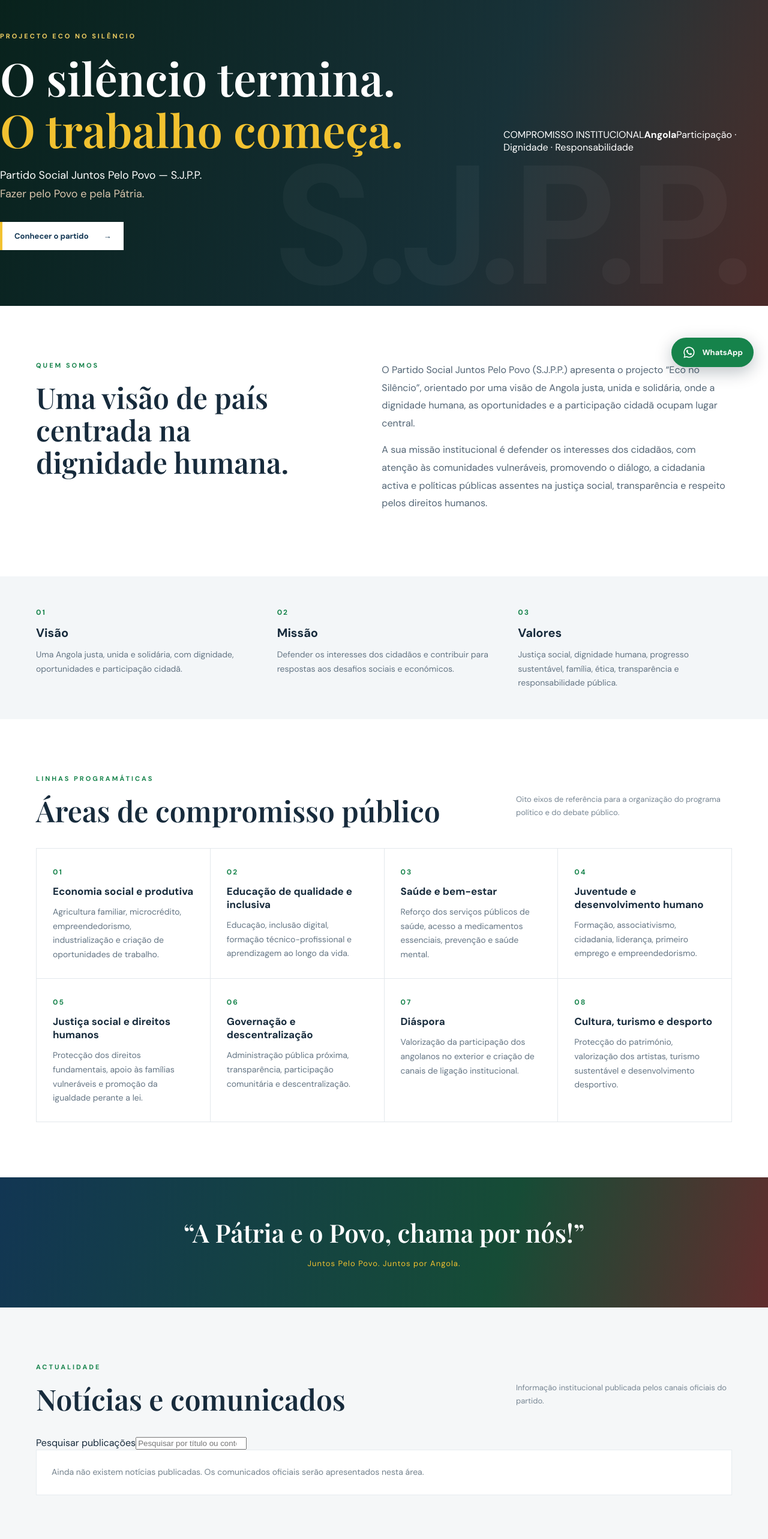
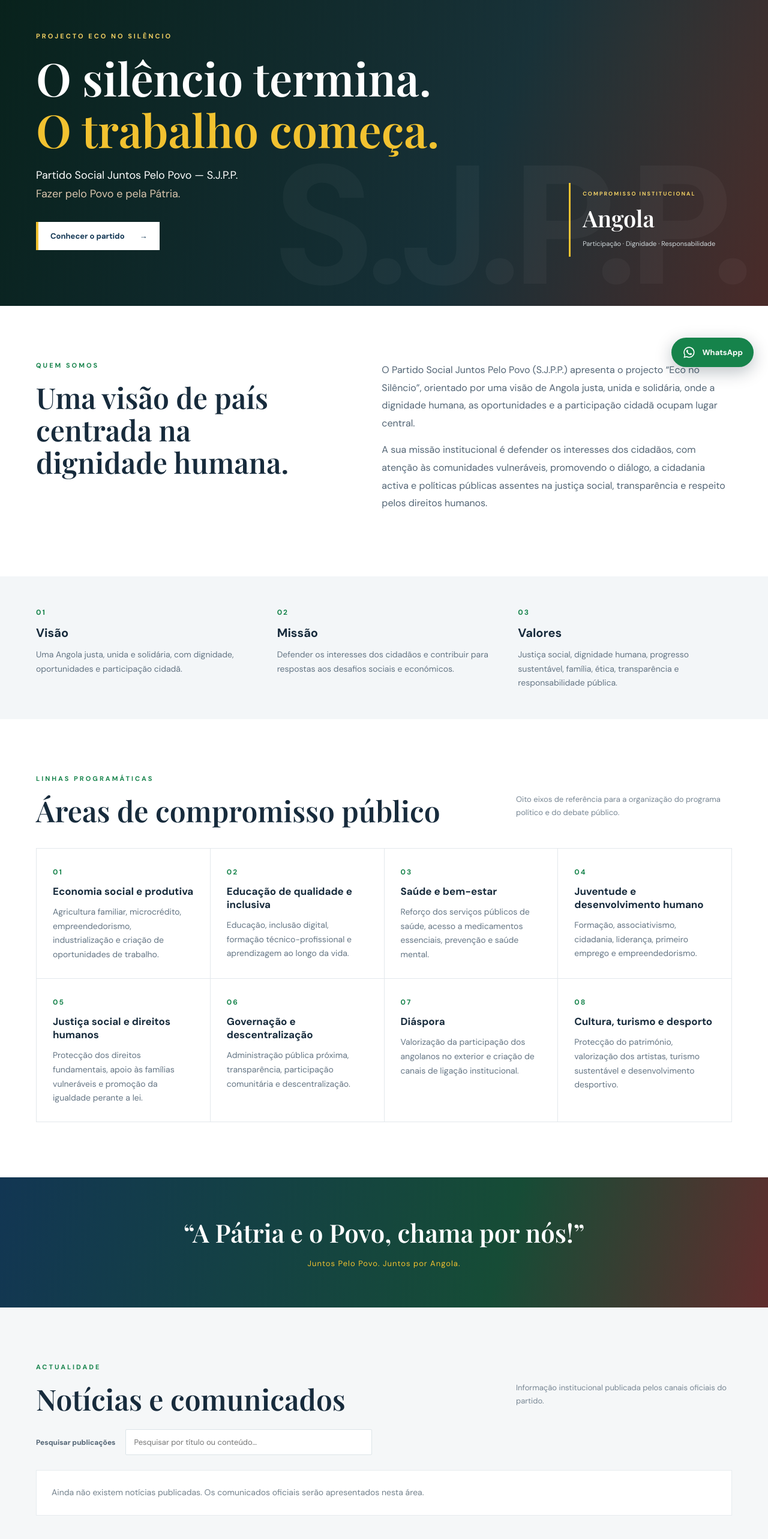
Before and after one commit to Fernandosantarosa-bit/sjpp, a React (Vite) app: page / in a window 1280 px wide. Shown: the part 164-2730 px from the top of the page at 60% size. Built offline with nearby package versions, Linux system fonts and the light colour scheme; no server answers; the database is empty.

Commit message:
Refine public portal layout, search and accessibility

```diff
--- a/src/styles.css
+++ b/src/styles.css
@@ -37,3 +37,24 @@
 .whatsapp-float:hover{transform:translateY(-3px);box-shadow:0 12px 32px #071b2a55}
 @media(max-width:650px){.whatsapp-float{right:16px;bottom:16px;padding:13px;border-radius:50%;width:54px;height:54px;justify-content:center}.whatsapp-float span{display:none}}
 @media(prefers-reduced-motion:reduce){html{scroll-behavior:auto}*,*:before,*:after{animation-duration:.01ms!important;animation-iteration-count:1!important;transition-duration:.01ms!important}}
+
+
+/* Refinamento editorial, pesquisa e conteúdos publicados */
+.hero-side-note{position:absolute;right:6%;bottom:15%;width:255px;border-left:3px solid var(--sjpp-yellow);padding:12px 0 12px 20px;display:flex;flex-direction:column;gap:9px;color:#fff}
+.hero-side-note span{font-size:9px;letter-spacing:2px;color:#f0cf62;font-weight:700}
+.hero-side-note b{font:600 38px 'Playfair Display',serif}
+.hero-side-note i{font-size:11px;line-height:1.6;color:#d0d9dc;font-style:normal}
+.news-tools{display:flex;align-items:center;gap:16px;margin:-12px 0 25px;max-width:560px}
+.news-tools label{font-size:12px;font-weight:700;color:#526474;white-space:nowrap}
+.news-tools input{width:100%;min-width:0;border:1px solid #dce4e8;border-radius:2px;padding:12px 14px;font:13px 'DM Sans',sans-serif;background:#fff;color:#183149}
+.news-tools input:focus{outline:2px solid #16834b35;border-color:var(--sjpp-green)}
+.news-card{padding:0 0 23px;overflow:hidden}
+.news-card .card-tag,.news-card h3,.news-card p,.news-card small{margin-left:24px;margin-right:24px}
+.news-card .card-tag{margin-top:22px}
+.news-cover{width:100%;height:190px;object-fit:cover;display:block;background:#e8edef}
+.content-card{transition:border-color .2s ease,box-shadow .2s ease,transform .2s ease}
+.content-card:hover{border-color:#cbd8d2;box-shadow:0 12px 28px #102b4010;transform:translateY(-2px)}
+.document{transition:border-color .2s ease,background .2s ease}
+.document:hover{border-color:#a9c7b4;background:#fcfefc}
+:focus-visible{outline:3px solid #e7bd37;outline-offset:3px}
+@media(max-width:650px){.hero-side-note{display:none}.news-tools{display:block}.news-tools label{display:block;margin-bottom:8px}.news-card .news-cover{height:170px}}
```
